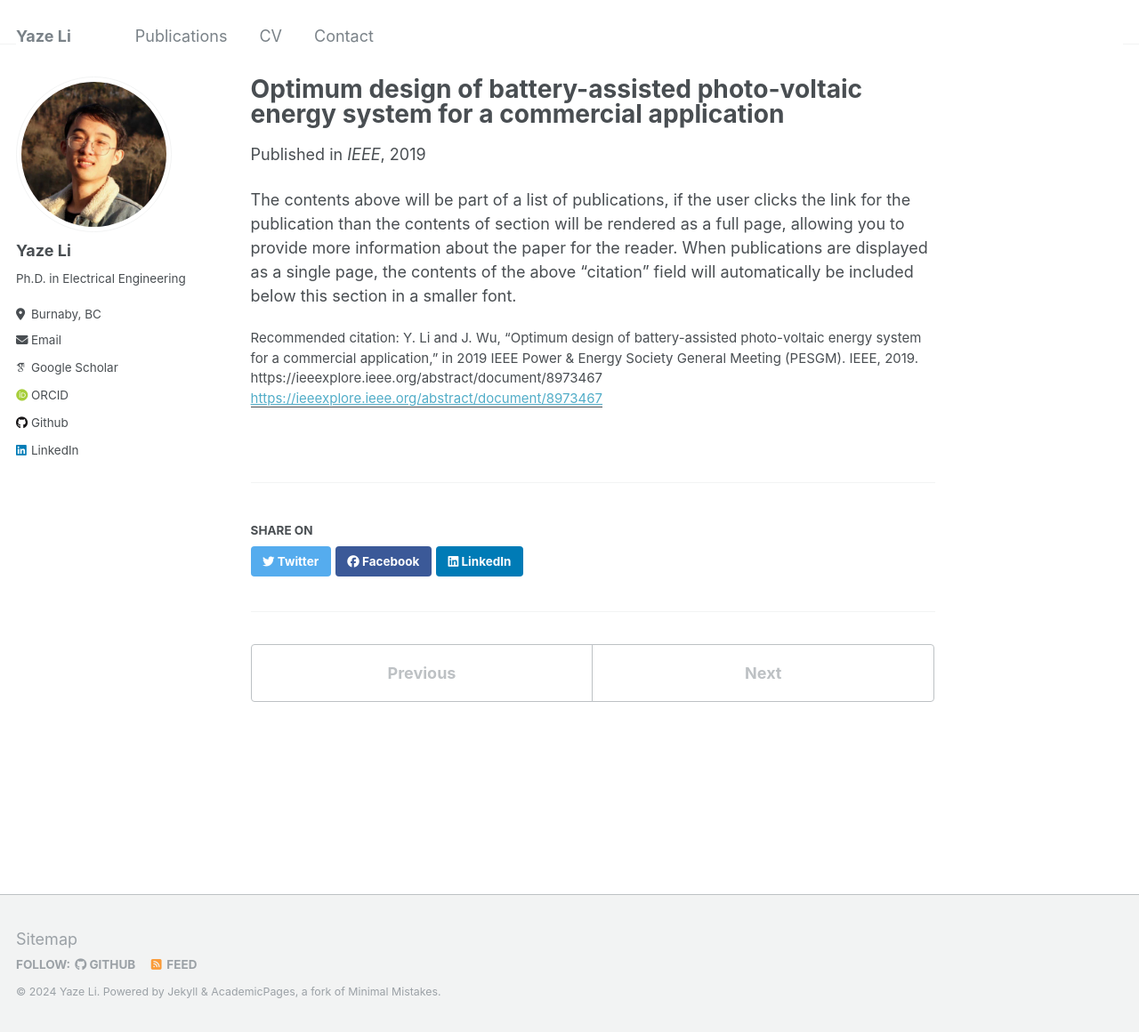
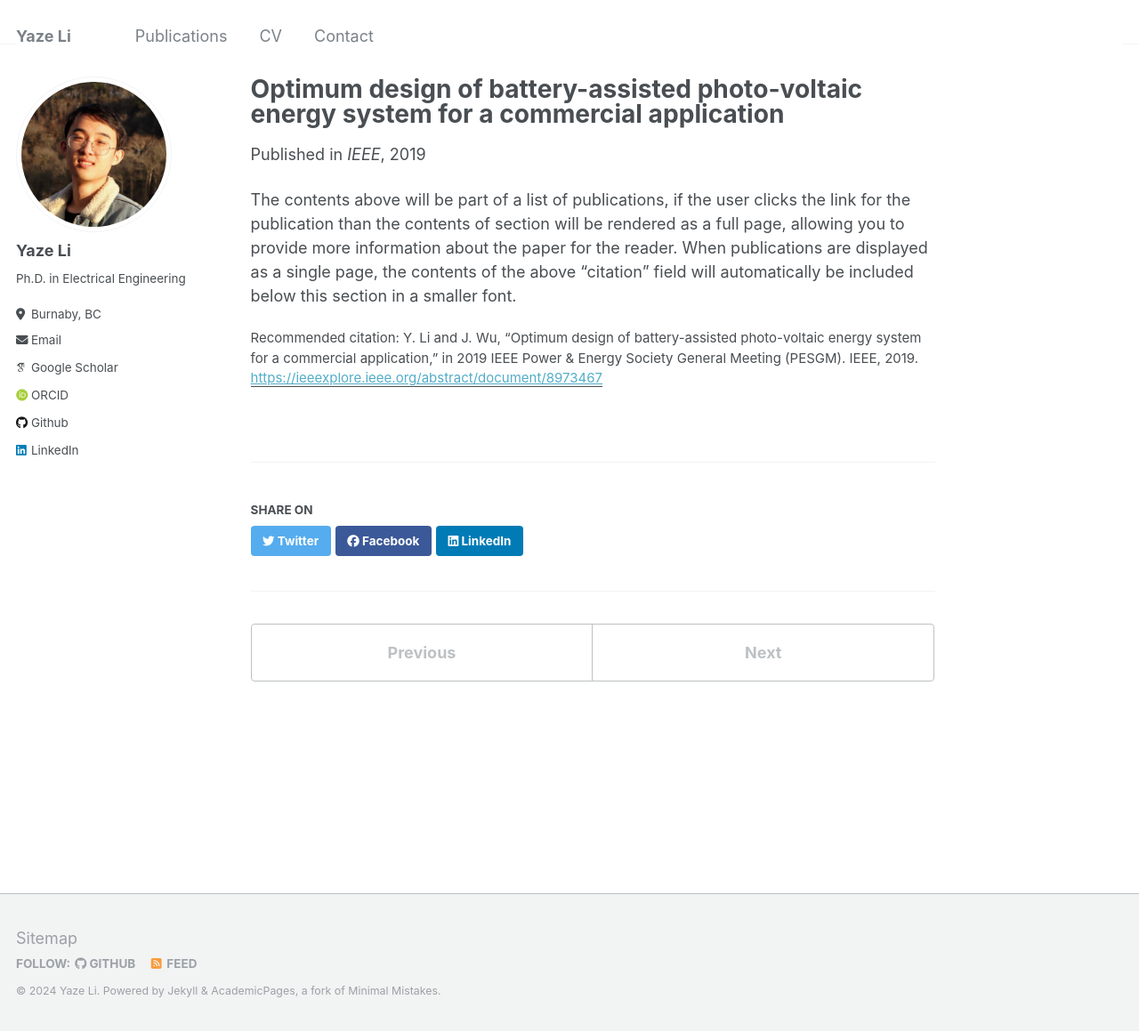
Before and after one commit to Arthurliyaze/Arthurliyaze.github.io, a Jekyll site: the page built from _publications/2019-08-04-pes-optimum-commercial-system.md, in a window 1280 px wide and 1160 px high. Shown: the whole window at 89% size. Built offline with Jekyll 4.4.1, drawn with Linux system fonts in a browser that asks for light colours; some web fonts are replaced; part of the change alters nothing that is shown.

Commit message:
Update 2019-08-04-pes-optimum-commercial-system.md

```diff
--- a/_publications/2019-08-04-pes-optimum-commercial-system.md
+++ b/_publications/2019-08-04-pes-optimum-commercial-system.md
@@ -6,7 +6,7 @@ excerpt: 'Before commercial users purchase and install the PV system, do they ha
 date: 2019-08-04
 venue: 'IEEE'
 paperurl: 'https://ieeexplore.ieee.org/abstract/document/8973467'
-citation: 'Y. Li and J. Wu, “Optimum design of battery-assisted photo-voltaic energy system for a commercial application,” in 2019 IEEE Power & Energy Society General Meeting (PESGM). IEEE, 2019. https://ieeexplore.ieee.org/abstract/document/8973467'
+citation: 'Y. Li and J. Wu, “Optimum design of battery-assisted photo-voltaic energy system for a commercial application,” in 2019 IEEE Power & Energy Society General Meeting (PESGM). IEEE, 2019.'
 ---
 
 The contents above will be part of a list of publications, if the user clicks the link for the publication than the contents of section will be rendered as a full page, allowing you to provide more information about the paper for the reader. When publications are displayed as a single page, the contents of the above "citation" field will automatically be included below this section in a smaller font.
```
